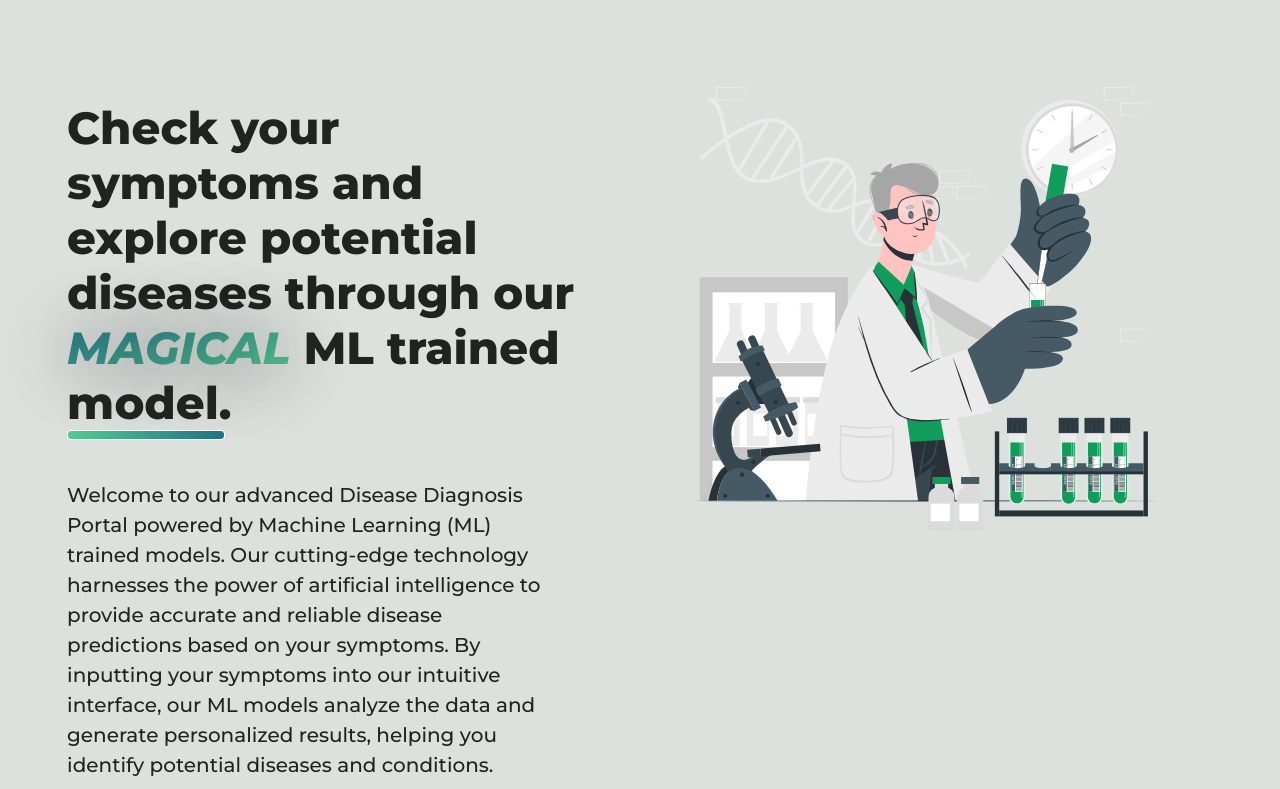
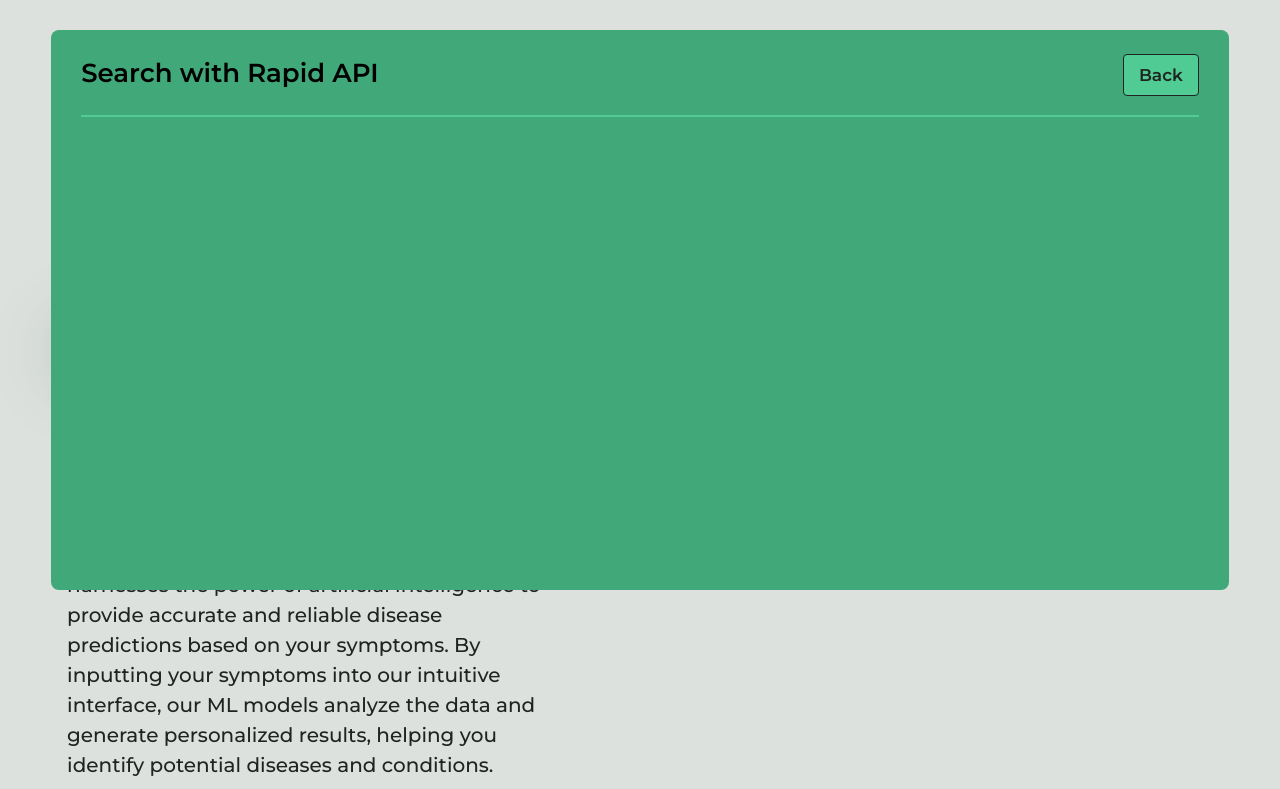
Before and after one commit to Gaurav07076/MedAware, a Flask app: page /main in a window 1280 px wide. Shown: the part 100-889 px from the top of the page. Run offline with Flask 3, Linux system fonts and the light colour scheme; parts of the project's set-up code (start-up, migrations or seed data) failed here and were passed over.

Commit message:
search result design completed

```diff
--- a/static/css/main.css
+++ b/static/css/main.css
@@ -148,6 +148,40 @@ nav.sticky{
     margin-left: 15px;
     font-size:16px;
     opacity: 0.5;
+}
+.searchresult {
+    width: 92%;
+    height:70vh;
+    z-index: 80;
+    position: fixed;
+    margin-top:130px;
+    margin-left: 4%;
+    background-color: var(--maindgreen);
+    border-radius: 8px;
+    display: flex;
+    align-items: center;
+    flex-direction: column;
+}
+.searchNavBar{
+    width: 100%;
+    height: 70px;
+    padding: 0 30px;
+    display:flex;
+    align-items:center;
+    /* background-color: #b08968; */
+    justify-content:space-between;
+}
+.dividerthingreen{
+    background-color:var(--maingreen);
+    margin: 15px 10px;
+    width: 95%;
+    height: 2px;
+
+}
+.searchHeader{
+    margin-top: 15px;
+    font-size:26px;
+    font-weight: 600;
 }
 
 
--- a/templates/main.html
+++ b/templates/main.html
@@ -37,6 +37,15 @@
                 <div class="button"><a href="{{url_for('logout')}}">Log Out</a></div>
             </div>
         </nav>
+
+        <div class="searchresult">
+            <div class="searchNavBar">
+                <div class="searchHeader">Search with Rapid API</div>
+                <div class="button">Back</div>
+
+            </div>
+            <div class="dividerthingreen"></div>
+        </div>
 
 
         <div class="home">
```
